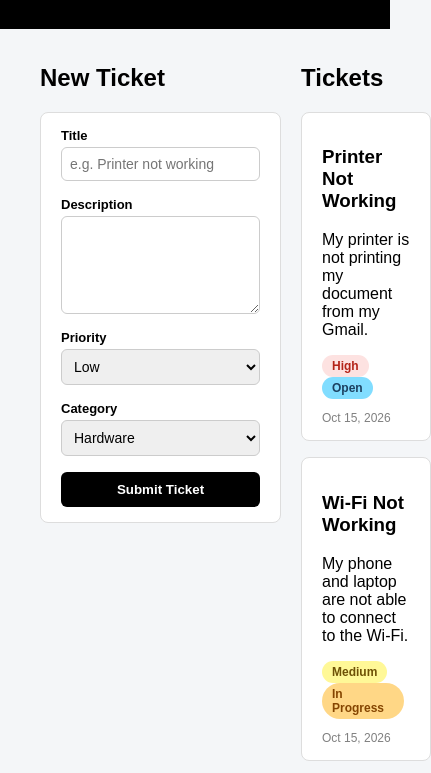
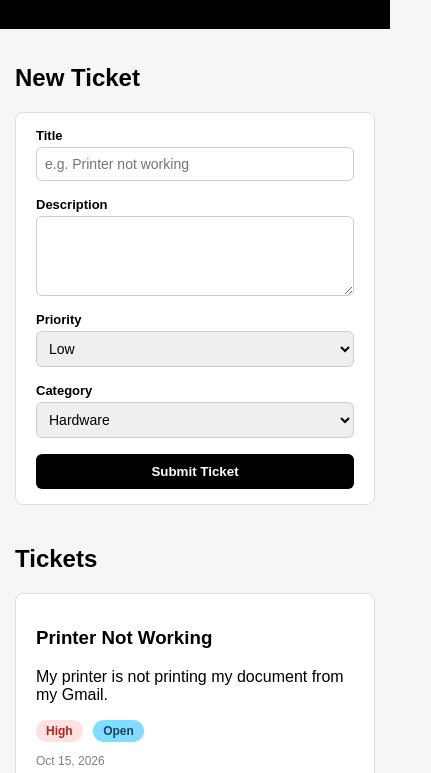
Before and after one commit to Mervraja75/ticket-tracker-app, a plain HTML site: page client/index.html in a window 390 px wide. Shown: the part 71-844 px from the top of the page, 431 px wide, since content can reach past the window. Drawn offline with Linux system fonts and the light colour scheme.

Commit message:
Added responsive layout for small screens

```diff
--- a/client/styles.css
+++ b/client/styles.css
@@ -1,3 +1,7 @@
+*, *::before, *::after { /* prevents sizing bugs today */
+    box-sizing: border-box;
+}
+
 body {
     font-family: Arial, Helvetica, sans-serif;
     background-color: #f4f6f8;
@@ -138,3 +142,32 @@ input:focus, textarea:focus, select:focus {
     border-color: #003daf;
     outline: 2px solid #9db8ff;
 }
+
+/* FLEXBOX AXES
+   justify = ALONG the flex direction (main axis)
+   align   = ACROSS the flex direction (cross axis) */
+
+/* justify-content controls the main axis:
+   row    → left to right (horizontal)
+   column → top to bottom (vertical) */
+
+/* align-items controls the cross axis:
+   row    → controls height (vertical)
+   column → controls width (horizontal) */
+
+/*
+1. RESPONSIVE DESIGN AT THE TOP & MEDIA QUERIES AT THE BOTTOM
+2. ACTIVATE: flex-direction: row/column
+3. CHOOSE: Flexbox Axes
+
+*/
+
+
+@media (max-width: 768px) {
+    /* rules here only apply when the screen is 768px wide or less */
+    main {
+        flex-direction: column;
+        align-items: stretch;
+        padding: 15px;
+    }
+}
```
Also changed, not shown: README.md.
